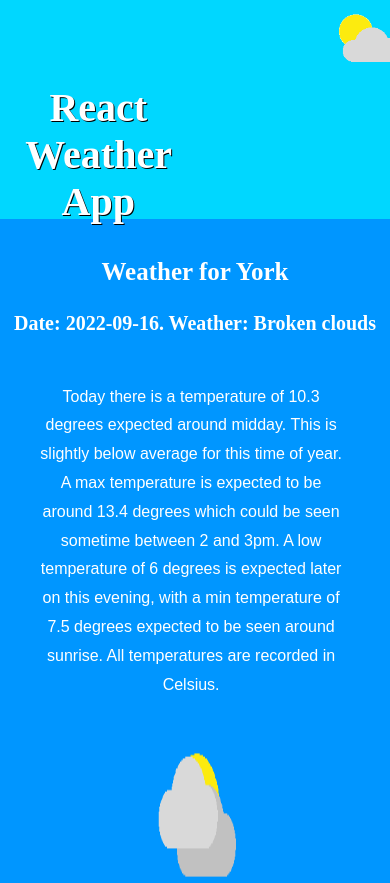
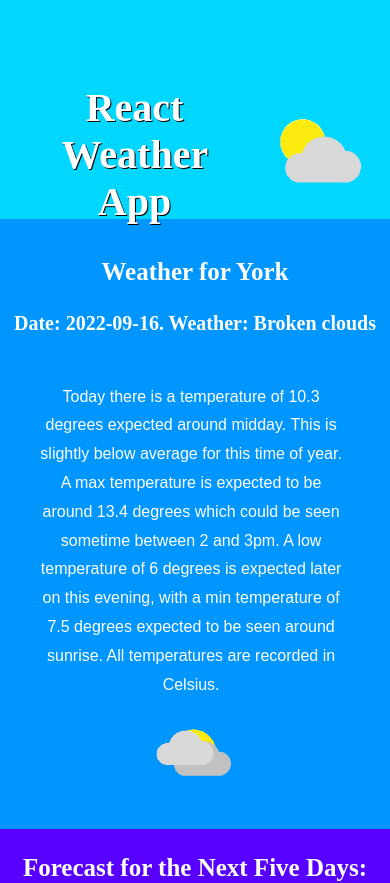
Before and after one commit to AJWest22/weather-app, a React (Create React App) app in the folder weather-app/: page /#/ in a window 390 px wide. Shown: the top 883 px of the page. Built offline with nearby package versions, Linux system fonts and the light colour scheme.

Commit message:
Update site styling

```diff
--- a/weather-app/src/components/CityWeather.css
+++ b/weather-app/src/components/CityWeather.css
@@ -5,11 +5,11 @@
 }
 
 #city-name {
-    margin-right: 40%;
+    margin-right: 30%;
 }
 
 #date {
-    margin-right: 40%;
+    margin-right: 30%;
 }
 
 #today {
@@ -26,9 +26,8 @@
     justify-content: center;
 }
 
-#width {
-    width: 20%;
-    height: 200px;
+#city-icon {
+    height: 150px;
     margin-right: 20%;
 }
 
@@ -45,8 +44,8 @@
         margin-right: 0%;
     }
 
-    img {
-        padding-left: 25%;
+    #city-icon {
+        margin-left: 40%;
         height: 75px;
         width: 75px;
         margin-top: 0%
--- a/weather-app/src/components/CityWeather.js
+++ b/weather-app/src/components/CityWeather.js
@@ -28,7 +28,7 @@ export default function CityWeather() {
            evening, with a min temperature of {filteredRecord.min_temp} degrees expected to be seen around sunrise. All
            temperatures are recorded in Celsius.
         </p>
-        <img id="width" src={icon} alt="todays weather"></img>
+        <img id="city-icon" src={icon} alt="todays weather"></img>
       </div>
     </div>
   )
--- a/weather-app/src/components/Header.css
+++ b/weather-app/src/components/Header.css
@@ -8,7 +8,7 @@ h1 {
     margin-left: 10%;
 }
 
-img {
+#header-icon {
     margin-top: 100px;
     margin-left: 60px;
     text-shadow: 2px 2px black;
@@ -21,7 +21,6 @@ img {
     justify-content: center;
 
 }
-
 /* Code for styling the header section on mobile */
 
 @media screen and (max-width: 943px) {
@@ -32,8 +31,8 @@ img {
     }
 
     h1 {
+        margin-top: 1%;
         font-size: 40px;
-        margin-top: 1%;
         margin-left: 20%;
     }
 
--- a/weather-app/src/components/Header.js
+++ b/weather-app/src/components/Header.js
@@ -7,8 +7,8 @@ import icon from '../icons/c02d.png'
 export default function Header() {
   return (
     <div id="header">
-        <h1>React Weather App</h1>
-        <img src={icon} alt="weather-icon" width="100" height="100"></img>
+      <h1>React Weather App</h1>
+      <img id="header-icon" src={icon} alt="weather-icon" width="100" height="100"></img>
     </div>
   )
 }
```
